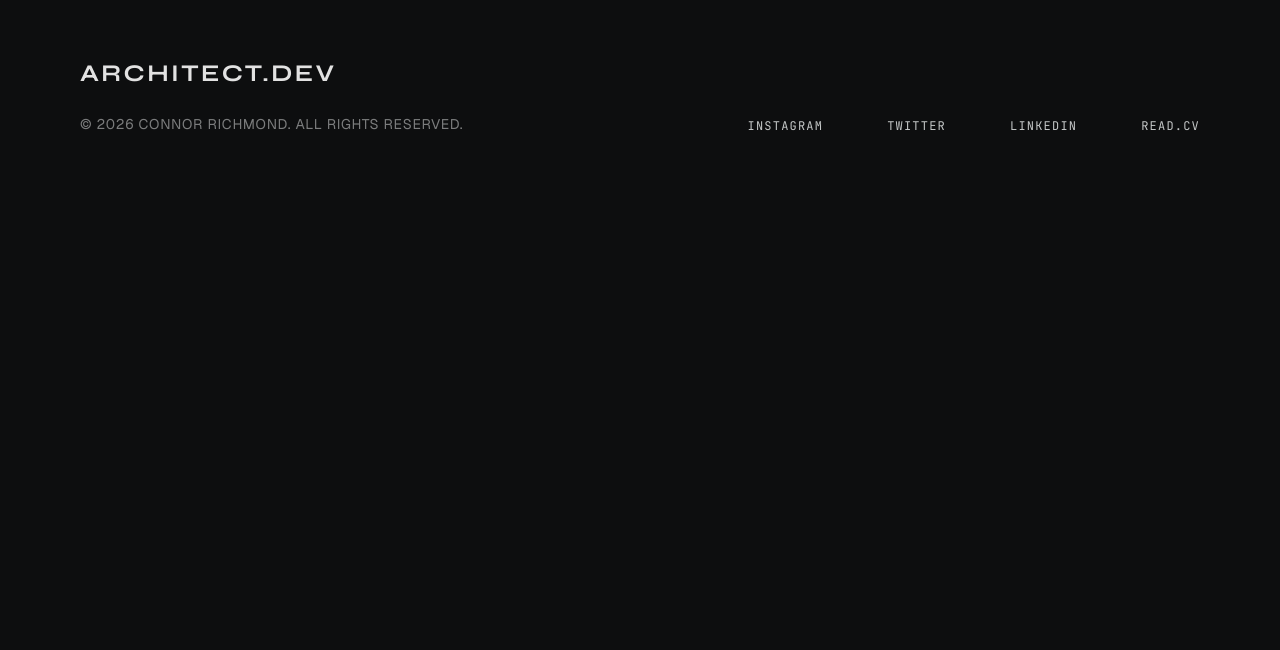
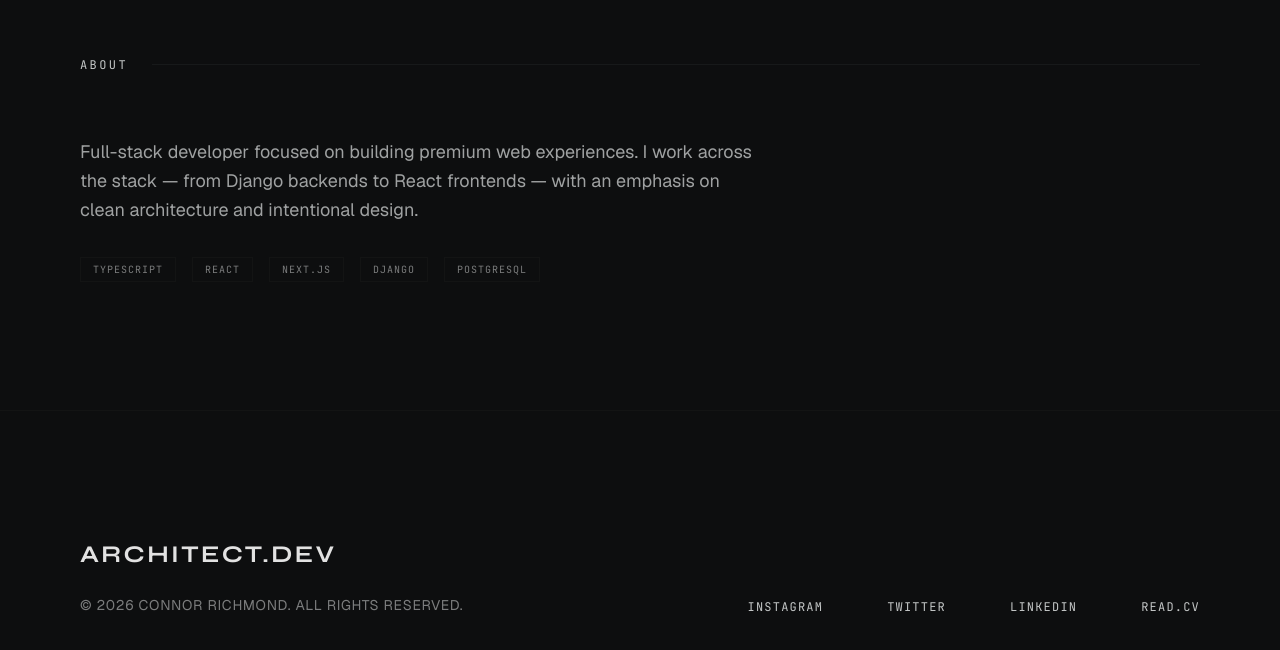
Before and after one commit to crichmond-clark/portfolio, a Next.js app in the folder stitch-export/: page / in a window 1280 px wide. Shown: the part 1580-2230 px from the top of the page. Before the commit the page ends 1842 px from the top, so only its background shows below. Built offline with nearby package versions, Linux system fonts and the light colour scheme.

Commit message:
Phase 3: About section
- Create components/about.tsx with bio text and tech stack tags
- Wire into page.tsx between ProjectsSection and Footer

```diff
--- a/stitch-export/app/page.tsx
+++ b/stitch-export/app/page.tsx
@@ -1,5 +1,6 @@
 import { Hero } from "@/components/hero";
 import { ProjectsSection } from "@/components/projects-section";
+import { About } from "@/components/about";
 import { NavBar } from "@/components/navbar";
 import { Footer } from "@/components/footer";
 import { getProjects } from "@/lib/content";
@@ -16,6 +17,7 @@ export default function Home() {
 
       <Hero />
       <ProjectsSection projects={projects} />
+      <About />
 
       <Footer />
     </>
--- /dev/null
+++ b/stitch-export/components/about.tsx
@@ -0,0 +1,38 @@
+"use client";
+
+import { motion } from "motion/react";
+
+export function About() {
+  return (
+    <section id="about" className="relative py-32 px-6 md:px-20">
+      <div className="max-w-[1440px] mx-auto">
+        <div className="mb-16 flex items-center gap-6">
+          <span className="font-mono text-xs text-on-surface-variant tracking-[0.2em] uppercase">About</span>
+          <div className="flex-1 h-[1px] bg-outline-variant/20"></div>
+        </div>
+
+        <motion.div
+          initial={{ opacity: 0, y: 20 }}
+          whileInView={{ opacity: 1, y: 0 }}
+          viewport={{ once: true }}
+          transition={{ duration: 0.6 }}
+          className="max-w-2xl"
+        >
+          <p className="font-body text-on-surface-variant/80 text-lg leading-relaxed mb-8">
+            Full-stack developer focused on building premium web experiences. I work across the stack — from Django backends to React frontends — with an emphasis on clean architecture and intentional design.
+          </p>
+          <div className="flex flex-wrap gap-4">
+            {["TypeScript", "React", "Next.js", "Django", "PostgreSQL"].map((tech) => (
+              <span
+                key={tech}
+                className="font-mono text-[10px] text-on-surface-variant/60 uppercase tracking-widest px-3 py-1 border border-outline-variant/10"
+              >
+                {tech}
+              </span>
+            ))}
+          </div>
+        </motion.div>
+      </div>
+    </section>
+  );
+}
```
